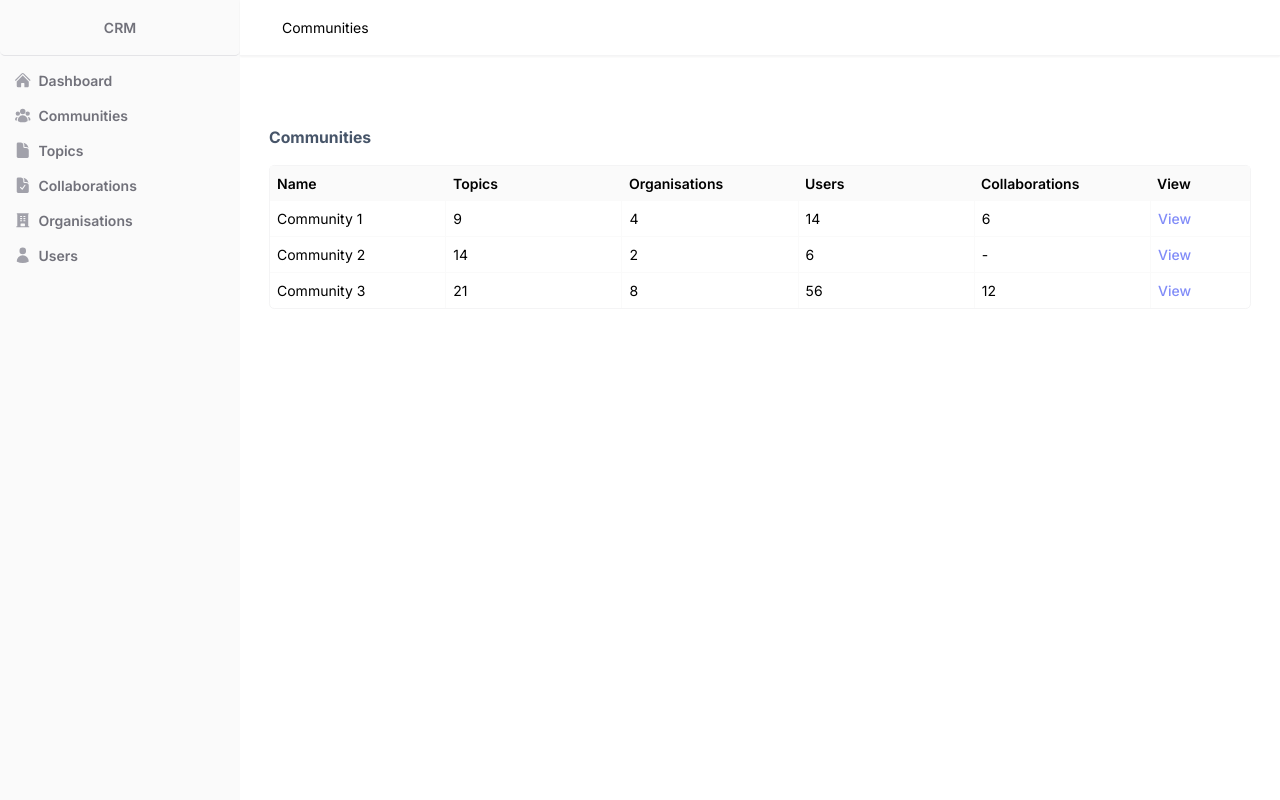
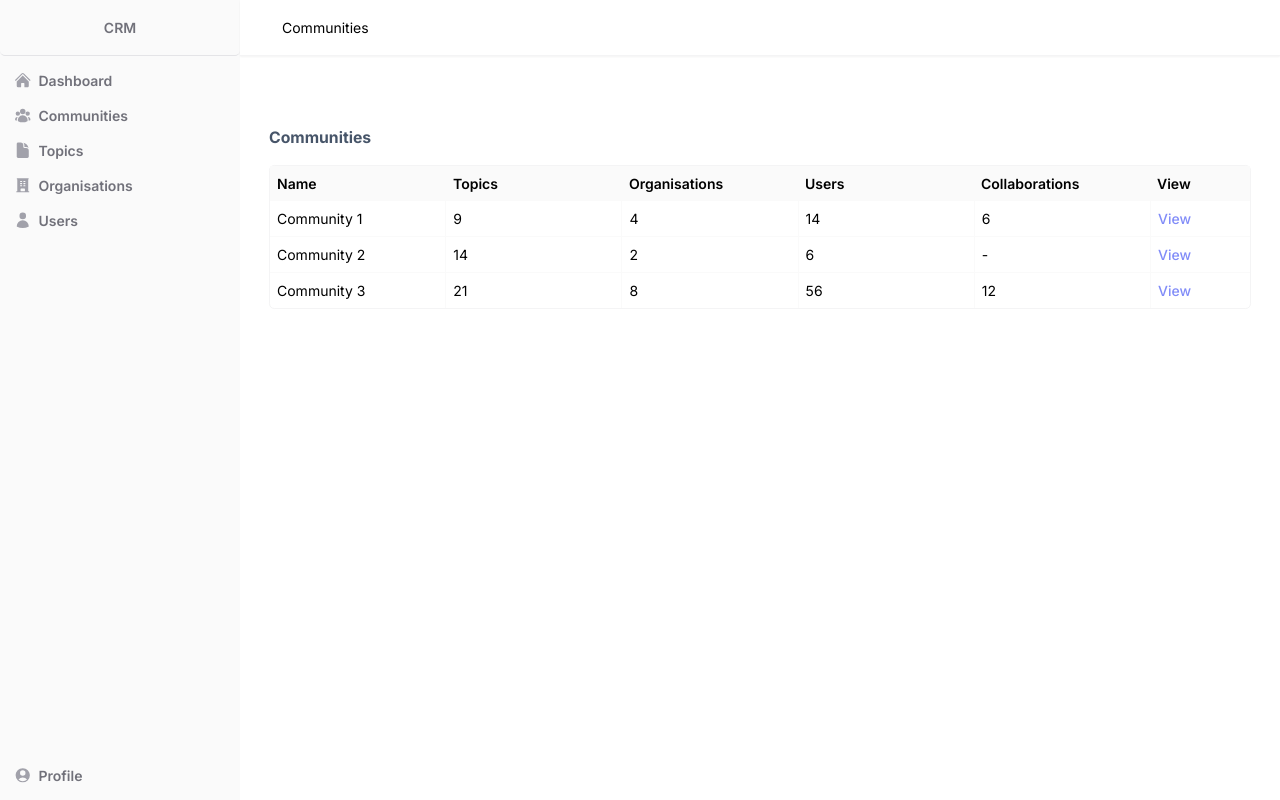
Before and after one commit to drijnkels/crm-nextjs, a Next.js app: page /communities in a window 1280 px wide. Built offline with nearby package versions, Linux system fonts and the light colour scheme.

Commit message:
Update menu, indicate active page in menu

```diff
--- a/src/components/Layout/Menu.tsx
+++ b/src/components/Layout/Menu.tsx
@@ -1,23 +1,27 @@
 import MenuItem from "./MenuItem";
-import { HomeIcon, UserGroupIcon, DocumentIcon, DocumentCheckIcon, BuildingOfficeIcon, UserIcon, TicketIcon } from "@heroicons/react/24/solid";
+import { HomeIcon, UserGroupIcon, DocumentIcon, DocumentCheckIcon, BuildingOfficeIcon, UserIcon, TicketIcon, UserCircleIcon } from "@heroicons/react/24/solid";
 
-export default function Menu(){
+export default function Menu({ current_page }: {current_page: string}){
   const menuItems = [
-    {url: '/dashboard', text: 'Dashboard', icon: HomeIcon},
-    {url: '/communities', text: 'Communities', icon: UserGroupIcon},
-    {url: '/topics', text: 'Topics', icon: DocumentIcon},
-    {url: '/collaborations', text: 'Collaborations', icon: DocumentCheckIcon},
-    {url: '/organisations', text: 'Organisations', icon: BuildingOfficeIcon},
-    {url: '/users', text: 'Users', icon: UserIcon},
-    // {url: '/events', text: 'Events', icon: TicketIcon},
+    {url: '/dashboard', text: 'Dashboard', icon: HomeIcon, active: (current_page == 'dashboard' ? true : false)},
+    {url: '/communities', text: 'Communities', icon: UserGroupIcon, active: (current_page == 'communities' ? true : false)},
+    {url: '/topics', text: 'Topics', icon: DocumentIcon, active: (current_page == 'topics' ? true : false)},
+    // {url: '/collaborations', text: 'Collaborations', icon: DocumentCheckIcon, active: (current_page == 'collaborations' ? true : false)},
+    {url: '/organisations', text: 'Organisations', icon: BuildingOfficeIcon, active: (current_page == 'organisations' ? true : false)},
+    {url: '/users', text: 'Users', icon: UserIcon, active: (current_page == 'users' ? true : false)},
+    // {url: '/events', text: 'Events', icon: TicketIcon, active: (current_page == 'events' ? true : false)},
   ]
   return(
     <div className="bg-zinc-50 h-screen w-[240px] flex flex-col border-r border-zinc-100 text-zinc-500 font-semibold text-[14px]">
       <div className="fixed w-[240px] h-full bg-zinc-50">
         <div className="px-2 h-[56px] flex items-center justify-center rounded-md border-b border-zinc-200">CRM</div>
         <div className="p-2 flex flex-col">
-          { menuItems.map((item, index) => <MenuItem key={index} Icon={item.icon} url={item.url} text={item.text} />) }
+          { menuItems.map((item, index) => <MenuItem key={index} Icon={item.icon} url={item.url} text={item.text} active={item.active} />) }
         </div>
+      </div>
+
+      <div className="absolute bottom-0 left-0 w-[240px] p-2 flex">
+        <MenuItem Icon={UserCircleIcon} url='/profile' text="Profile" active={current_page == 'profile'} />
       </div>
     </div>
   )
--- a/src/components/Layout/MenuItem.tsx
+++ b/src/components/Layout/MenuItem.tsx
@@ -4,13 +4,14 @@ import Link from 'next/link';
 type MenuItemsProps = {
   url: string,
   text: string,
-  Icon: React.ElementType
+  Icon: React.ElementType,
+  active: boolean
 }
 
-export default function MenuItem({ url, text, Icon }: MenuItemsProps){
+export default function MenuItem({ url, text, Icon, active }: MenuItemsProps){
   return (
-    <Link className='group flex items-center px-2 py-1.5 rounded-md text-zinc-500 font-semibold hover:bg-zinc-200 hover:text-zinc-700 duration-200' href={url}>
-      {<Icon className="w-5 h-7 mr-2 text-zinc-400 group-hover:text-indigo-500" />} {text}
+    <Link className={'group flex items-center px-2 py-1.5 rounded-md text-zinc-500 font-semibold w-full' + (active ? ' bg-indigo-100 text-zinc-700' : ' hover:bg-zinc-200 hover:text-zinc-700 duration-200')} href={url}>
+      {<Icon className={"w-5 h-7 mr-2 text-zinc-400" + (active ? ' text-indigo-500' : ' group-hover:text-indigo-500')} />} {text}
     </Link>
   )
 }
```
